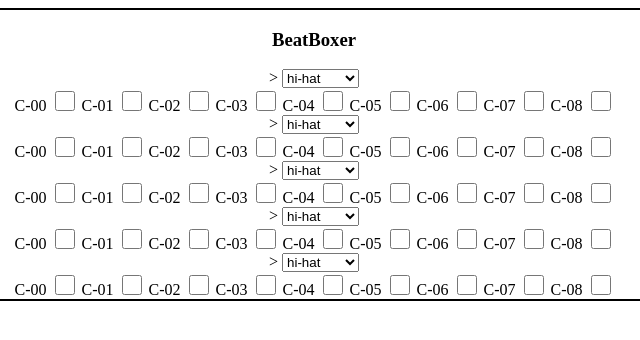
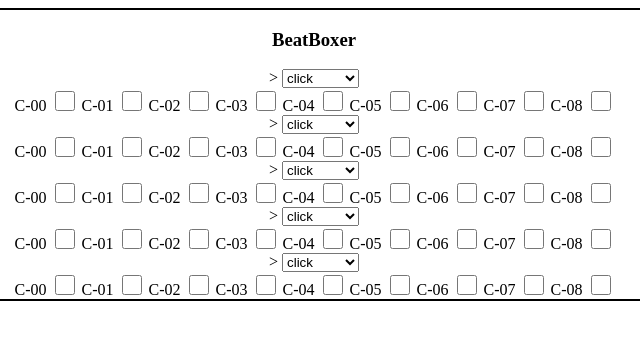
Before and after one commit to pippin-29/JavaScript--Tasks, a plain HTML site: page My_Portfolio/my_app/beat-frame.html in a window 1280 px wide. Shown: the full height of the page, 326-966 px from the left. Drawn offline with Linux system fonts and the light colour scheme.

Commit message:
added stuff

```diff
--- a/My_Portfolio/my_app/beat-frame.html
+++ b/My_Portfolio/my_app/beat-frame.html
@@ -14,10 +14,10 @@
 				<form action="your-server-endpoint" method="post">
 					<label for="instrumentSelect">></label>
 					<select id="instrumentSelect" name="instrument0">
-						<option value="hi-hat">hi-hat</option>
-						<option value="kick">kick</option>
-						<option value="snare">snare</option>
-						<option value="chicken">mystery1</option>
+						<option value="click">click</option>
+						<option value="doof">doof</option>
+						<option value="shhh">shhh</option>
+						<option value="bing">bing</option>
 						<option value="cow">mystery0</option>
 					</select>
 				</form>
@@ -49,10 +49,10 @@
 				<form action="your-server-endpoint" method="post">
 					<label for="instrumentSelect">></label>
 					<select id="instrumentSelect" name="instrument1">
-						<option value="hi-hat">hi-hat</option>
-						<option value="kick">kick</option>
-						<option value="snare">snare</option>
-						<option value="chicken">mystery1</option>
+						<option value="click">click</option>
+						<option value="doof">doof</option>
+						<option value="shhh">shhh</option>
+						<option value="bing">bing</option>
 						<option value="cow">mystery0</option>
 					</select>
 				</form>
@@ -82,10 +82,10 @@
 				<form action="your-server-endpoint" method="post">
 					<label for="instrumentSelect">></label>
 					<select id="instrumentSelect" name="instrument2">
-						<option value="hi-hat">hi-hat</option>
-						<option value="kick">kick</option>
-						<option value="snare">snare</option>
-						<option value="chicken">mystery1</option>
+						<option value="click">click</option>
+						<option value="doof">doof</option>
+						<option value="shhh">shhh</option>
+						<option value="bing">bing</option>
 						<option value="cow">mystery0</option>
 					</select>
 				</form>
@@ -115,10 +115,10 @@
 				<form action="your-server-endpoint" method="post">
 					<label for="instrumentSelect">></label>
 					<select id="instrumentSelect" name="instrument3">
-						<option value="hi-hat">hi-hat</option>
-						<option value="kick">kick</option>
-						<option value="snare">snare</option>
-						<option value="chicken">mystery1</option>
+						<option value="click">click</option>
+						<option value="doof">doof</option>
+						<option value="shhh">shhh</option>
+						<option value="bing">bing</option>
 						<option value="cow">mystery0</option>
 					</select>
 				</form>
@@ -148,10 +148,10 @@
 				<form action="your-server-endpoint" method="post">
 					<label for="instrumentSelect">></label>
 					<select id="instrumentSelect" name="instrument4">
-						<option value="hi-hat">hi-hat</option>
-						<option value="kick">kick</option>
-						<option value="snare">snare</option>
-						<option value="chicken">mystery1</option>
+						<option value="click">click</option>
+						<option value="doof">doof</option>
+						<option value="shhh">shhh</option>
+						<option value="bing">bing</option>
 						<option value="cow">mystery0</option>
 					</select>
 				</form>
@@ -176,5 +176,6 @@
 				<input type="checkbox" class="checkbox-custom-fill-red" id="c48" name="c48">
 			</div>
 		</div>
+		<script src="beat-frame.js"></script>
 	</body>
 </html>
```
Also changed, not shown: My_Portfolio/my_app/beat-frame.js (added), 6 other files.
